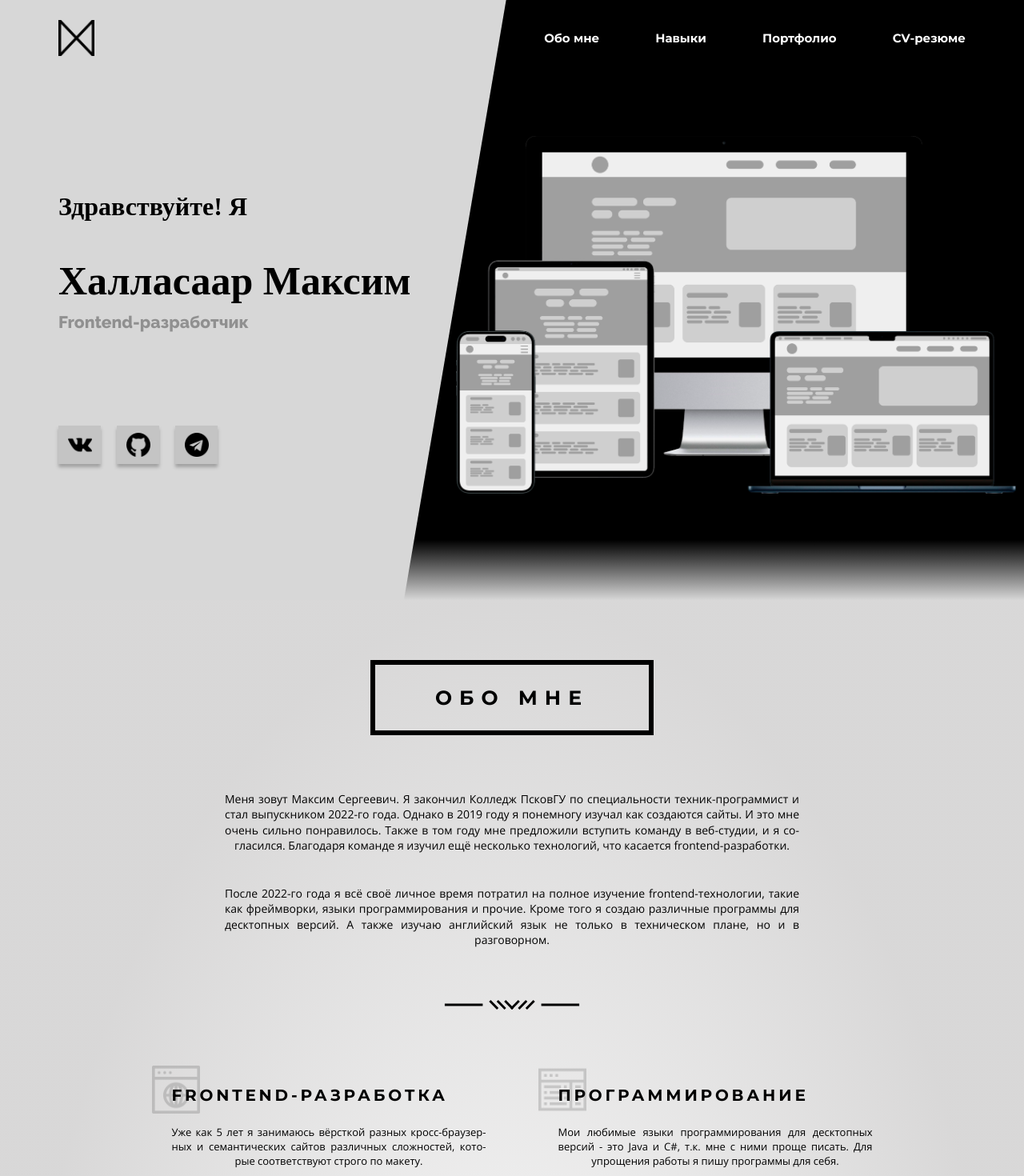
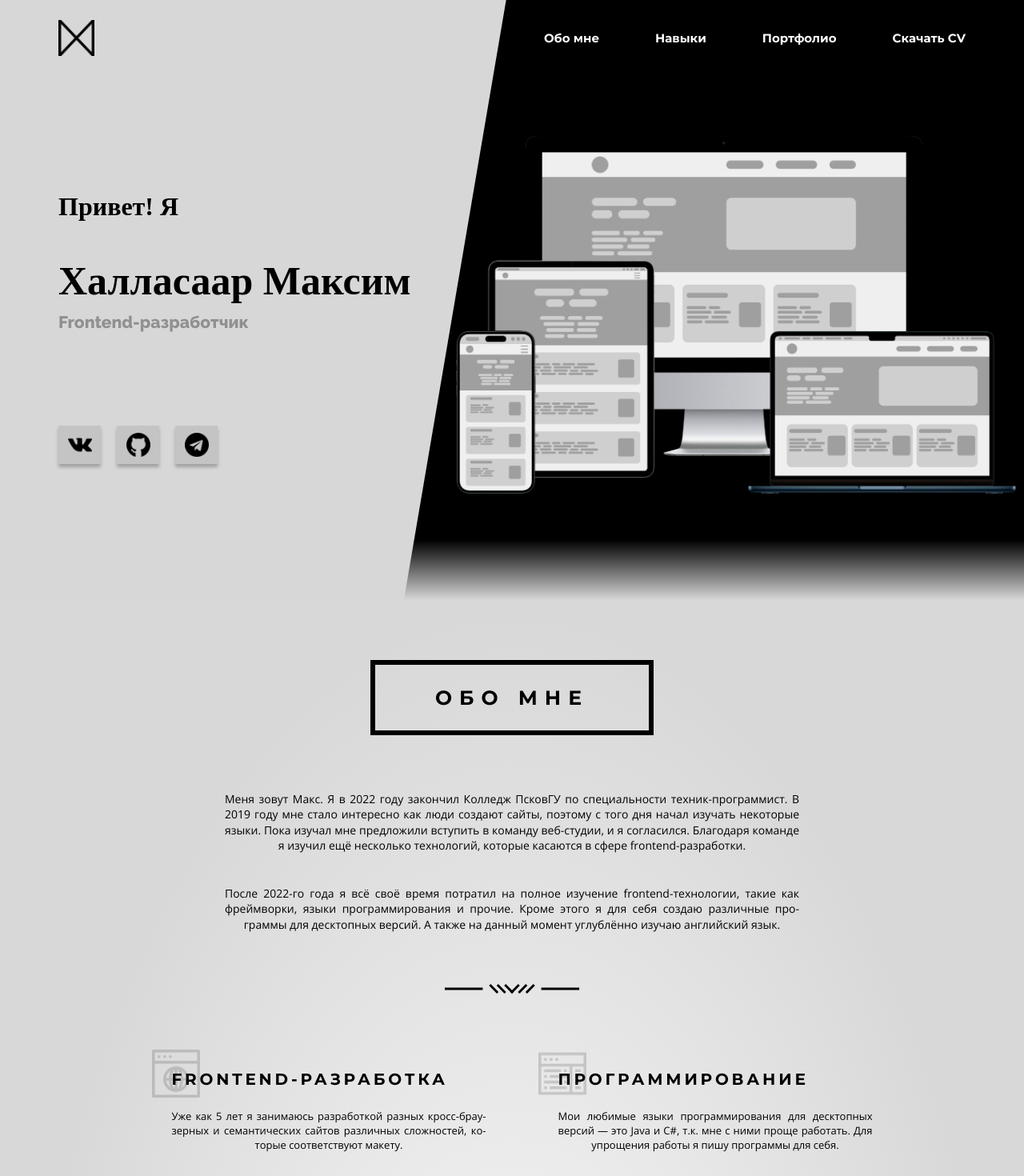
Before and after one commit to Endermax200113/site-portfolio, a React (Vite) app: page / in a window 1280 px wide. Shown: the top 1470 px of the page at 80% size. Built offline with nearby package versions, Linux system fonts and the light colour scheme; a web font is replaced by a local one.

Commit message:
'LabelHello' component, 'about.ts', 'activity.ts' and 'menu.ts' is rewrited

```diff
--- a/src/components/ui/text/label/label-hello/LabelHello.tsx
+++ b/src/components/ui/text/label/label-hello/LabelHello.tsx
@@ -5,7 +5,7 @@ import Label, { PropsLabel } from '../Label'
 interface PropsLabelHello extends PropsLabel {}
 
 const LabelHello: React.FC<PropsLabelHello> = () => {
-	return <Label className={scss.label}>Здравствуйте! Я</Label>
+	return <Label className={scss.label}>Привет! Я</Label>
 }
 
 export default LabelHello
--- a/src/data/about.ts
+++ b/src/data/about.ts
@@ -3,9 +3,9 @@ export type DataAbout = string
 const getArray = (): DataAbout[] => {
 	const arr: DataAbout[] = []
 
-	arr.push('Меня зовут Максим Сергеевич. Я закончил Колледж ПсковГУ по специальности техник-программист и стал выпускником 2022-го года. Однако в 2019 году я понемногу изучал как создаются сайты. И это мне очень сильно понравилось. Также в том году мне предложили вступить команду в веб-студии, и я согласился. Благодаря команде я изучил ещё несколько технологий, что касается frontend-разработки.')
+	arr.push('Меня зовут Макс. Я в 2022 году закончил Колледж ПсковГУ по специальности техник-программист. В 2019 году мне стало интересно как люди создают сайты, поэтому с того дня начал изучать некоторые языки. Пока изучал мне предложили вступить в команду веб-студии, и я согласился. Благодаря команде я изучил ещё несколько технологий, которые касаются в сфере frontend-разработки.')
 
-	arr.push('После 2022-го года я всё своё личное время потратил на полное изучение frontend-технологии, такие как фреймворки, языки программирования и прочие. Кроме того я создаю различные программы для десктопных версий. А также изучаю английский язык не только в техническом плане, но и в разговорном.')
+	arr.push('После 2022-го года я всё своё время потратил на полное изучение frontend-технологии, такие как фреймворки, языки программирования и прочие. Кроме этого я для себя создаю различные программы для десктопных версий. А также на данный момент углублённо изучаю английский язык.')
 
 	return arr
 }
--- a/src/data/activity.ts
+++ b/src/data/activity.ts
@@ -8,16 +8,16 @@ export const dataActivity: DataActivity[] = [
 	{
 		urlImage: (await import('@img/about/frontend.png')).default,
 		title: 'Frontend-разработка',
-		description: 'Уже как 5 лет я занимаюсь вёрсткой разных кросс-браузерных и семантических сайтов различных сложностей, которые соответствуют строго по макету.',
+		description: 'Уже как 5 лет я занимаюсь разработкой разных кросс-браузерных и семантических сайтов различных сложностей, которые соответствуют макету.',
 	},
 	{
 		urlImage: (await import('@img/about/development.png')).default,
 		title: 'Программирование',
-		description: 'Мои любимые языки программирования для десктопных версий - это Java и C#, т.к. мне с ними проще писать. Для упрощения работы я пишу программы для себя.',
+		description: 'Мои любимые языки программирования для десктопных версий ― это Java и C#, т.к. мне с ними проще работать. Для упрощения работы я пишу программы для себя.',
 	},
 	{
 		urlImage: (await import('@img/about/english.png')).default,
 		title: 'Английский язык',
-		description: 'Т.к. английский язык является международным языком, естественно, в начальной школе я выбрал именно его. Сейчас я изучаю английский язык в разговорном плане.',
+		description: 'Так как английский язык является международным, естественно, я решил изучить именно его. Сейчас я изучаю английский язык в разговорном плане.',
 	},
 ]
--- a/src/data/menu.ts
+++ b/src/data/menu.ts
@@ -4,5 +4,5 @@ export const dataMenu: DataMenu[] = [
 	['about', 'Обо мне'],
 	['skills', 'Навыки'],
 	['portfolio', 'Портфолио'],
-	['cv', 'CV-резюме'],
+	['cv', 'Скачать CV'],
 ]
```
Also changed, not shown: src/assets/img/resume/preview.png, vite.config.mts, 1 other file (tests, documents, lock files or other folders).
